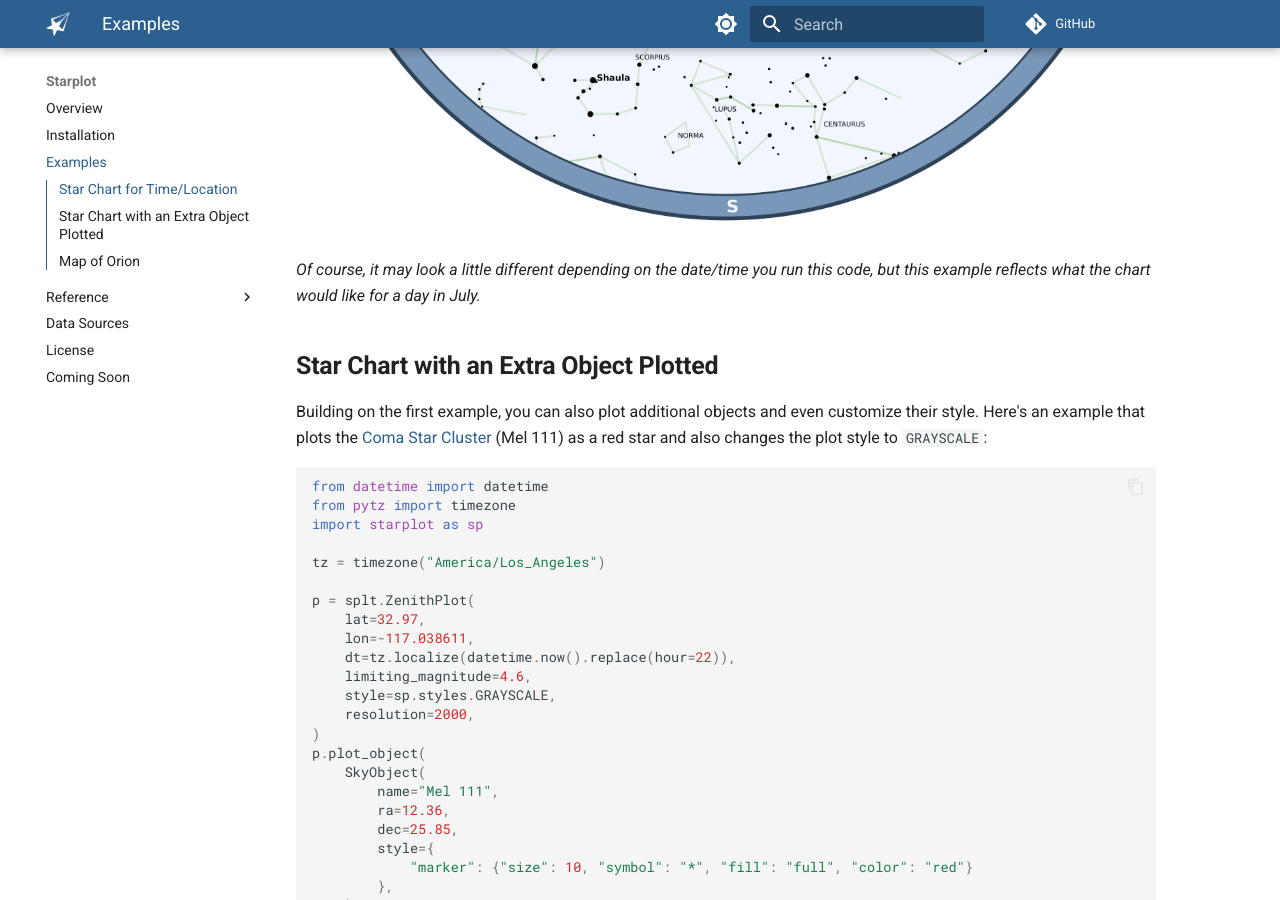
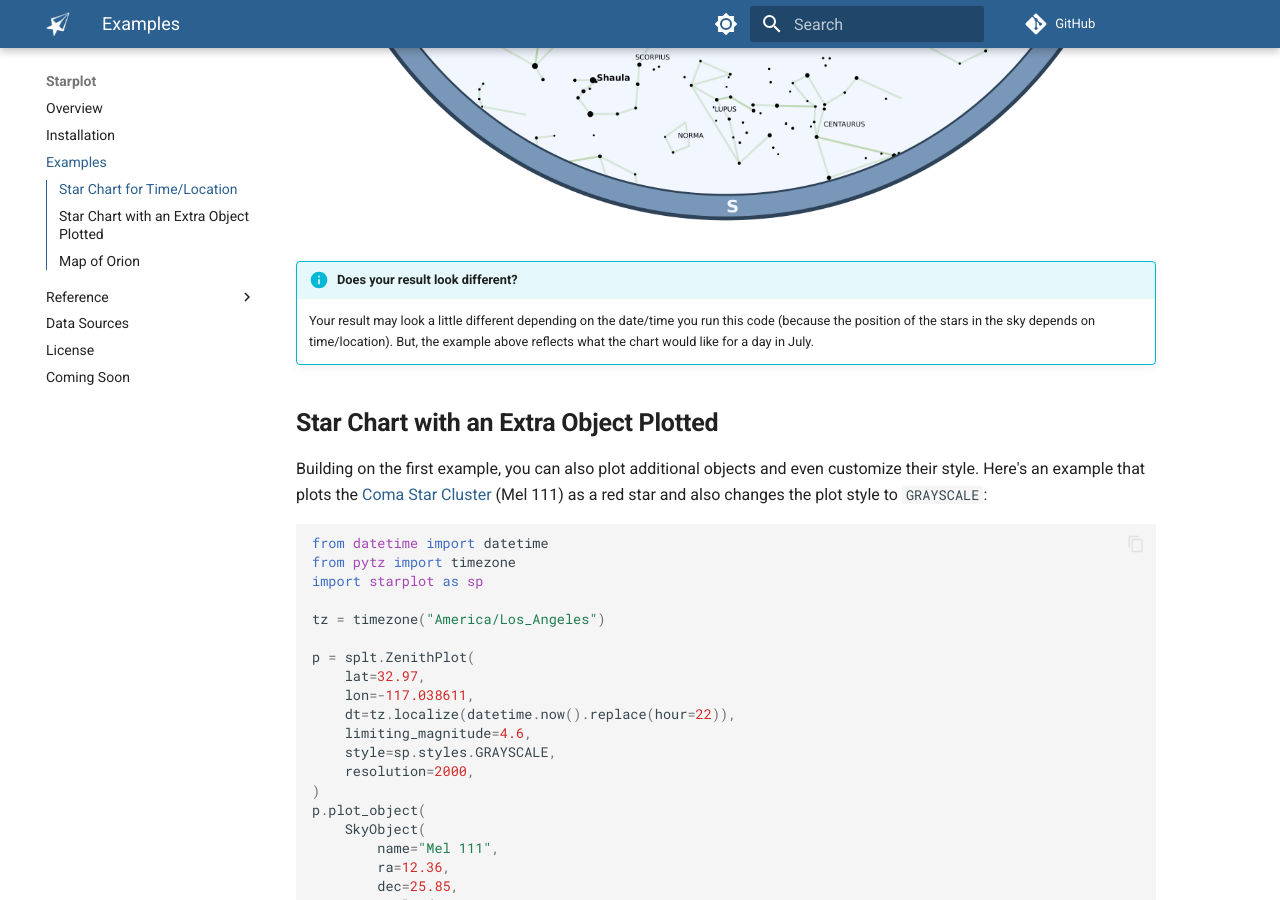
Before and after one commit to steveberardi/starplot, an MkDocs documentation site: the page built from docs/examples.md, in a window 1280 px wide and 900 px high, scrolled down 1437 px. Built offline with MkDocs 1.6.1 and Material for MkDocs 9.7.7, drawn with Linux system fonts in a browser that asks for light colours; comment, search, counter and statistics services are not loaded; some of the changed text lies outside the part shown.

Commit message:
info boxes

```diff
--- a/docs/examples.md
+++ b/docs/examples.md
@@ -1,6 +1,6 @@
 This page has a bunch of examples to get you familiar with Starplot and how it works.
 
-1. [Star Chart for time/location](#star-chart-for-timelocation)
+1. [Star Chart for Time/Location](#star-chart-for-timelocation)
 2. [Star Chart with an Extra Object Plotted](#star-chart-with-an-extra-object-plotted)
 3. [Map of Orion](#map-of-orion)
 
@@ -28,7 +28,9 @@ The created file should look something like this:
 
 ![starchart-blue](images/starchart-blue.png)
 
-*Of course, it may look a little different depending on the date/time you run this code, but this example reflects what the chart would like for a day in July.*
+!!! info "Does your result look different?"
+
+    Your result may look a little different depending on the date/time you run this code (because the position of the stars in the sky depends on time/location). But, the example above reflects what the chart would like for a day in July.
 
 
 ## Star Chart with an Extra Object Plotted
--- a/mkdocs.yml
+++ b/mkdocs.yml
@@ -52,6 +52,7 @@ plugins:
 markdown_extensions:
   # - toc:
   #     permalink: true
+  - admonition
   - pymdownx.highlight:
       anchor_linenums: true
       line_spans: __span
```
Also changed, not shown: other parts of docs/examples.md (+0 -1 lines), docs/installation.md (+6 -0 lines).
